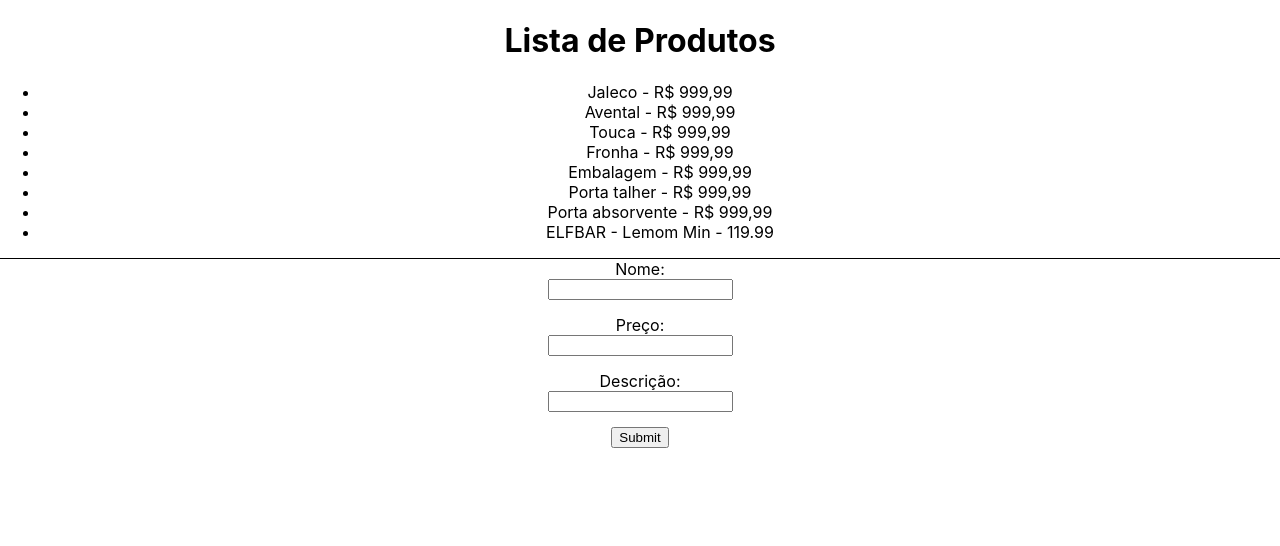
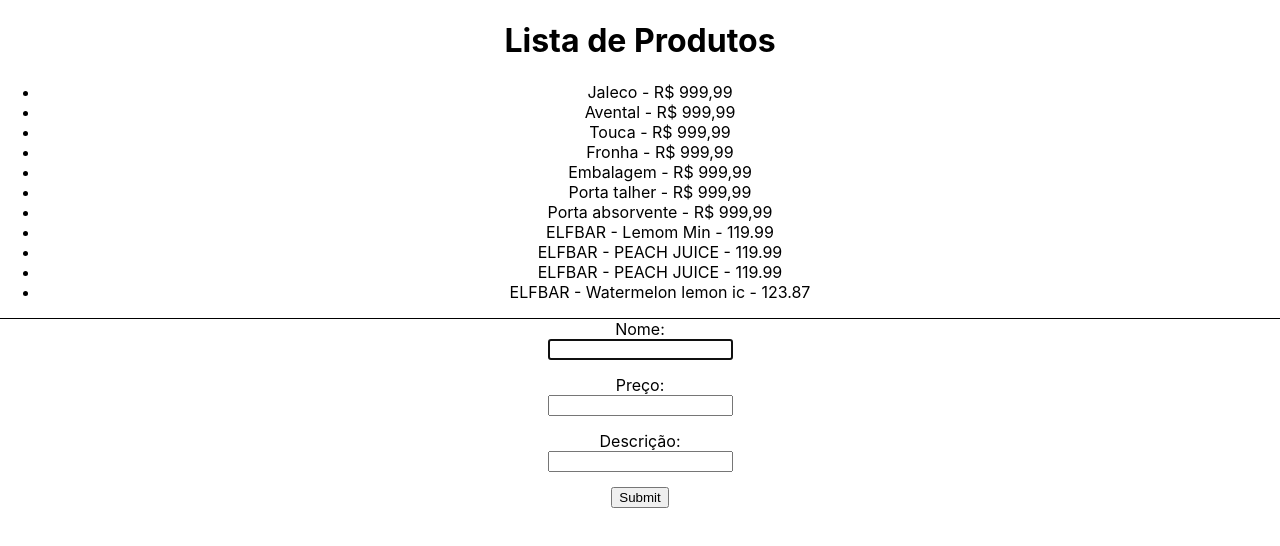
Before and after one commit to BrunoAlz/REACT-2_HTTP-CONTEXT_API-REACT-ROUTER, a React (Create React App) app in the folder http_requests/: page / in a window 1280 px wide. Shown: the top 546 px of the page. Built offline with nearby package versions, Linux system fonts and the light colour scheme; data requests are answered from the project's data file.

Commit message:
Exibindo os produtos adicionados Dinâmicamente.

```diff
--- a/http_requests/data/db.json
+++ b/http_requests/data/db.json
@@ -47,6 +47,24 @@
       "price": "119.99",
       "description": "PENDRIVE PARA FUMAR TOP",
       "id": 8
+    },
+    {
+      "name": "ELFBAR - PEACH JUICE",
+      "price": "119.99",
+      "description": "TOPP DEMAIS VERMEIO",
+      "id": 9
+    },
+    {
+      "name": "ELFBAR - PEACH JUICE",
+      "price": "119.99",
+      "description": "TOPP DEMAIS VERMEIO",
+      "id": 10
+    },
+    {
+      "name": "ELFBAR - Watermelon lemon ic",
+      "price": "123.87",
+      "description": "SINISTRASSOOO",
+      "id": 11
     }
   ]
 }
--- a/http_requests/src/App.js
+++ b/http_requests/src/App.js
@@ -1,8 +1,13 @@
 import "./App.css";
-import { useState, useEffect } from "react";
+import { useState, useEffect, useRef } from "react";
 const url = "http://localhost:3000/products/";
 
 function App() {
+  const inputName = useRef(null);
+  useEffect(() => {
+    inputName.current.focus();
+  }, []);
+
   const [products, setProducts] = useState([]);
 
   const [name, setName] = useState("");
@@ -17,7 +22,6 @@
       const data = await response.json();
 
       setProducts(data);
-      console.log(data);
     }
     fetchData();
   }, []);
@@ -39,6 +43,16 @@
       },
       body: JSON.stringify(product),
     });
+
+    // Exibição dinâmica dos dados Adicionandos no POST
+    // Pega o produto do response do POST
+    const addedProduct = await response.json();
+    // Desempacota os Produtos anteriores, e Adiciona o novo no State
+    setProducts((prevProducts) => [...prevProducts, addedProduct]);
+    // Limpa os inputs
+    setName("");
+    setPrice("");
+    setDescription("");
   };
 
   return (
@@ -61,6 +75,7 @@
               value={name}
               name="name"
               onChange={(e) => setName(e.target.value)}
+              ref={inputName}
             />
           </label>
           <label>
```
